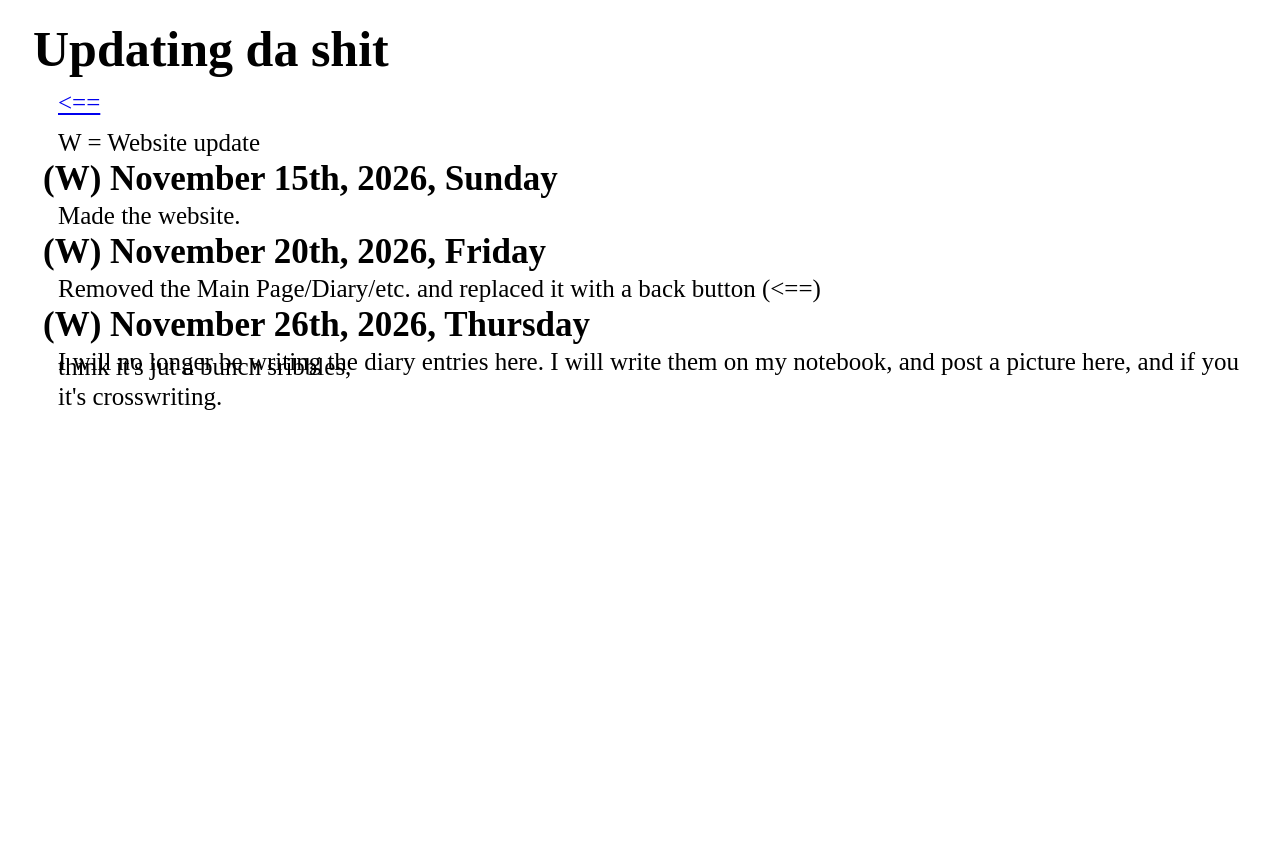
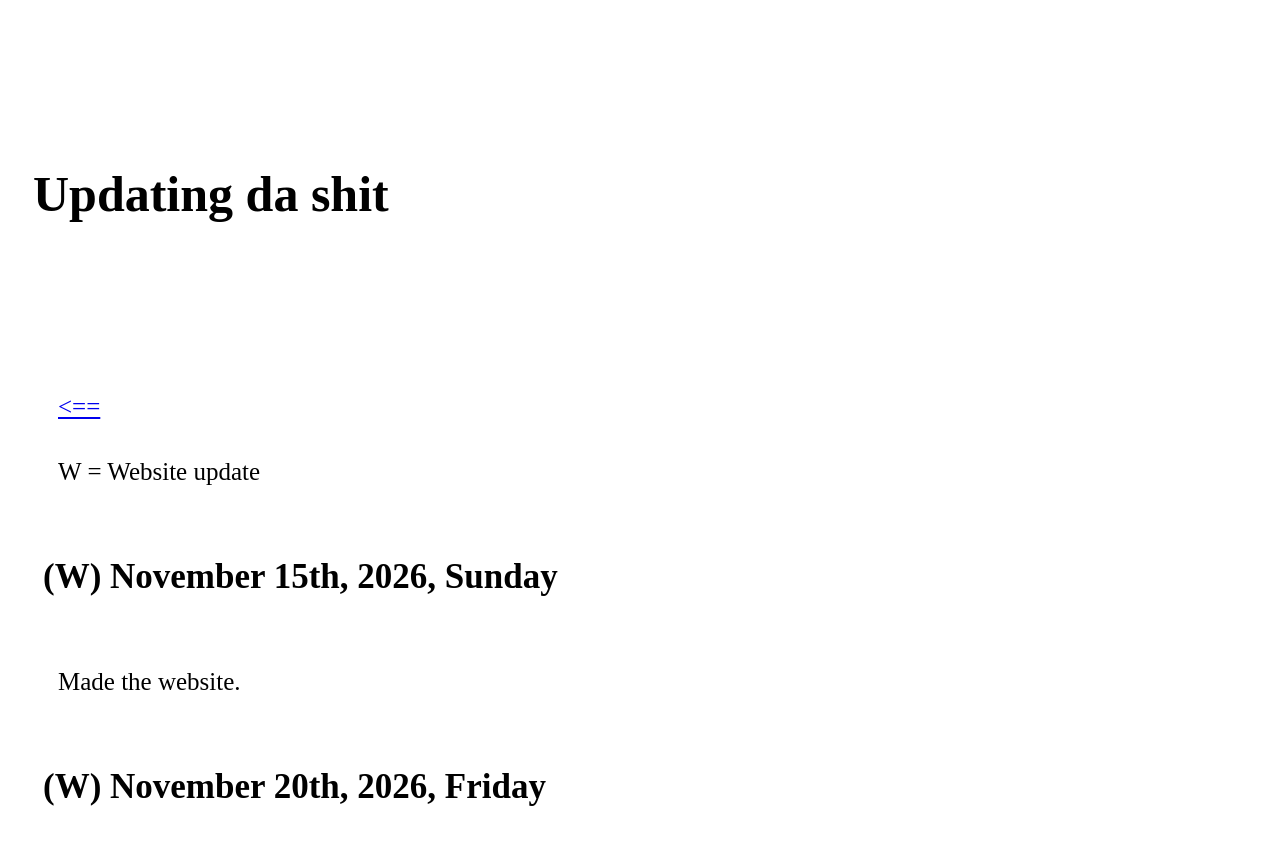
Before and after one commit to jonet222/jonet222.github.io, a plain HTML site: page updates.html in a window 1280 px wide. Shown: the top 846 px of the page. Before the commit the page ends 800 px from the top, so only its background shows below. Drawn offline with Linux system fonts and the light colour scheme.

Commit message:
Update style.css

```diff
--- a/style.css
+++ b/style.css
@@ -1,25 +1,25 @@
 p {
   font-size: 25px;
   margin-left: 50px;
-  line-height: 5px;
+  line-height: 1.6;
 }
 
 h1 {
   font-size: 50px;
   margin-left: 25px;
-  line-height: 30px;
+  line-height: 6.4;
 }
 
 a {
   font-size: 25px;
   margin-left: 50px;
-  line-height: 5px;
+  line-height: 1.6;
 }
 
 h2 {
   font-size: 35px;
   margin-left: 35px;
-  line-height: 10px;
+  line-height: 3.2;
 }
 
 img {
```
